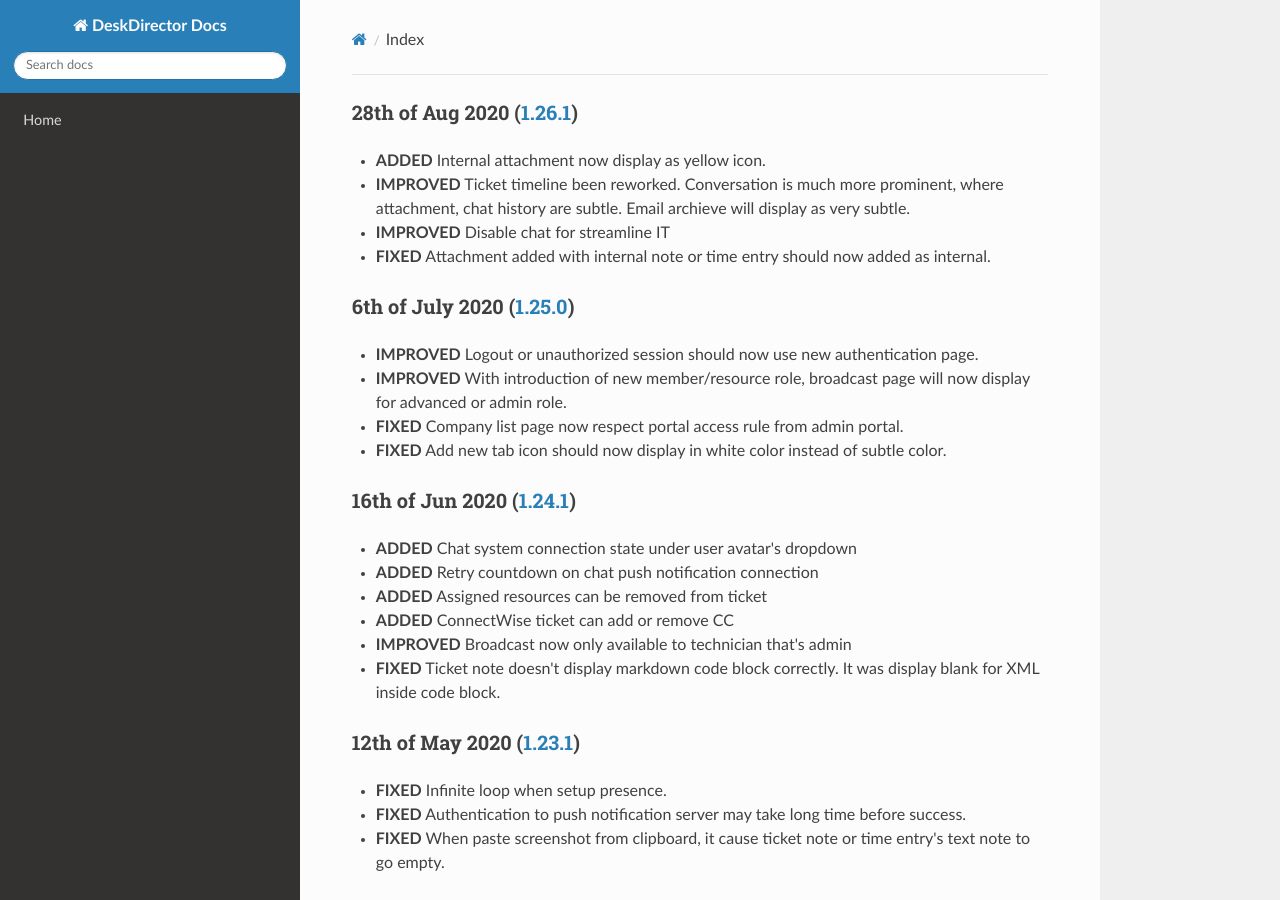
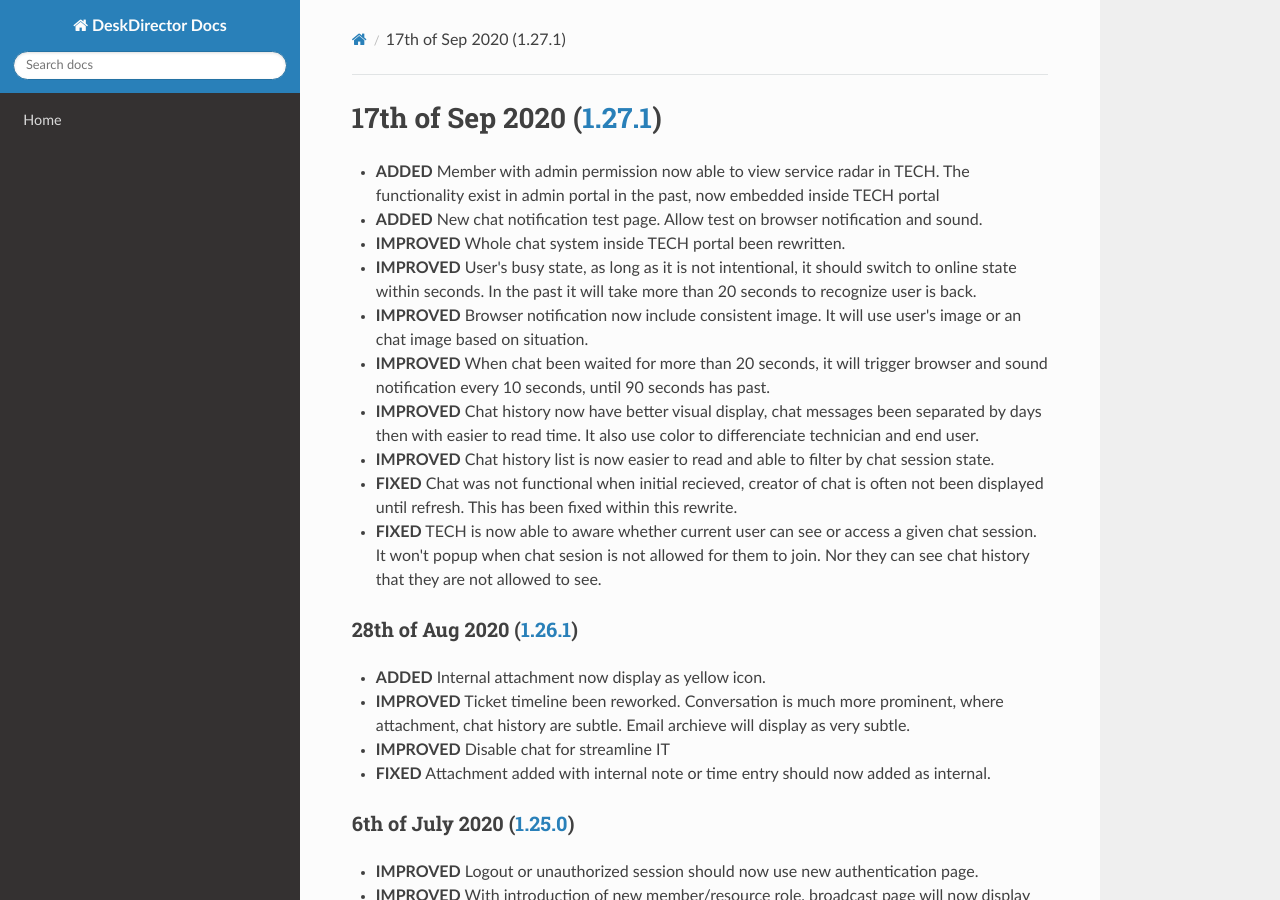
Before and after one commit to DeskDirector/docs, an MkDocs documentation site: the page built from docs/_release/tech/README.md, in a window 1280 px wide and 900 px high. Built offline with MkDocs 1.6.1, drawn with Linux system fonts in a browser that asks for light colours; nearby versions of some CDN libraries; old or Windows-style settings are respelled for this version of MkDocs.

Commit message:
Update README.md

```diff
--- a/docs/_release/tech/README.md
+++ b/docs/_release/tech/README.md
@@ -1,3 +1,15 @@
+# 17th of Sep 2020 ([1.27.1](v1.27))
+- **ADDED** Member with admin permission now able to view service radar in TECH. The functionality exist in admin portal in the past, now embedded inside TECH portal
+- **ADDED** New chat notification test page. Allow test on browser notification and sound.
+- **IMPROVED** Whole chat system inside TECH portal been rewritten.
+- **IMPROVED** User's busy state, as long as it is not intentional, it should switch to online state within seconds. In the past it will take more than 20 seconds to recognize user is back.
+- **IMPROVED** Browser notification now include consistent image. It will use user's image or an chat image based on situation.
+- **IMPROVED** When chat been waited for more than 20 seconds, it will trigger browser and sound notification every 10 seconds, until 90 seconds has past.
+- **IMPROVED** Chat history now have better visual display, chat messages been separated by days then with easier to read time. It also use color to differenciate technician and end user.
+- **IMPROVED** Chat history list is now easier to read and able to filter by chat session state.
+- **FIXED** Chat was not functional when initial recieved, creator of chat is often not been displayed until refresh. This has been fixed within this rewrite.
+- **FIXED** TECH is now able to aware whether current user can see or access a given chat session. It won't popup when chat sesion is not allowed for them to join. Nor they can see chat history that they are not allowed to see.
+
 ### 28th of Aug 2020 ([1.26.1](v1.26))
 - **ADDED** Internal attachment now display as yellow icon.
 - **IMPROVED** Ticket timeline been reworked. Conversation is much more prominent, where attachment, chat history are subtle. Email archieve will display as very subtle.
```
